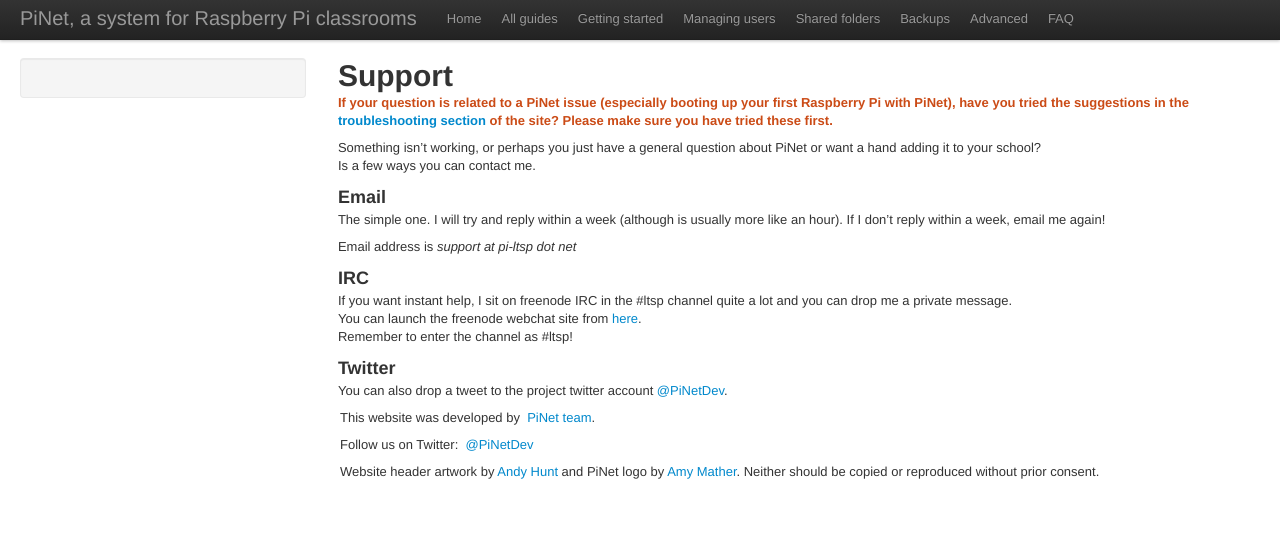
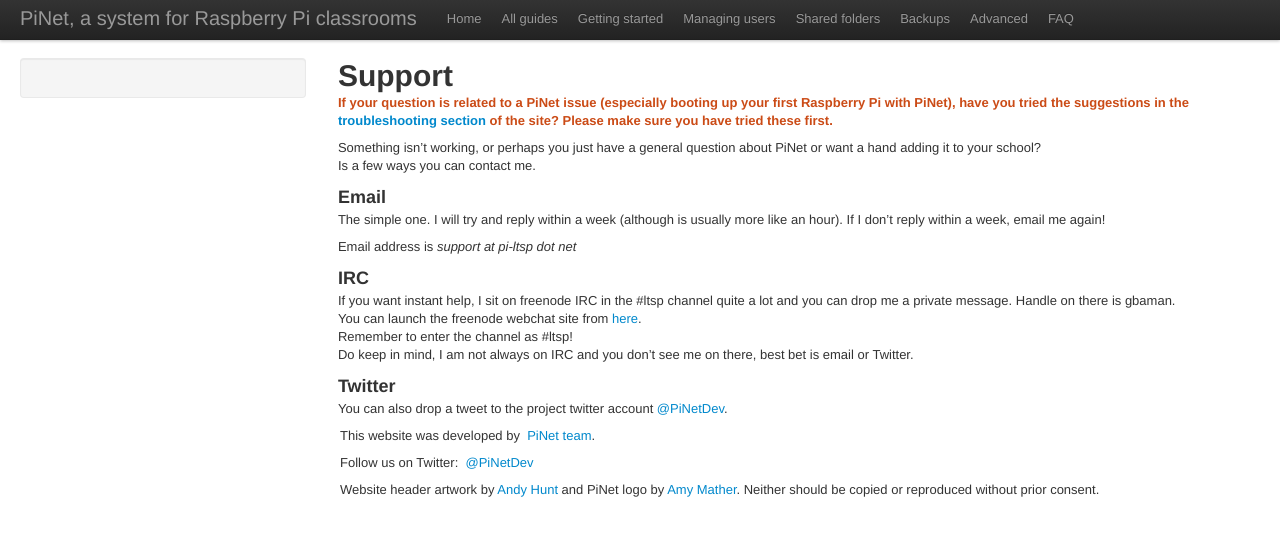
Before and after one commit to PiNet/PiNet.github.io, a Jekyll site: the page built from articles/support.md, in a window 1280 px wide. Shown: the top 536 px of the page. Built offline with Jekyll 4.4.1, drawn with Linux system fonts in a browser that asks for light colours; some web fonts are replaced; Markdown is read by kramdown in place of the engine named in the settings.

Commit message:
Added IRC handle

```diff
--- a/articles/support.md
+++ b/articles/support.md
@@ -3,7 +3,7 @@
 layout: article
 ---
 
-#Support
+# Support
 
 **If your question is related to a PiNet issue (especially booting up your first Raspberry Pi with PiNet), have you tried the suggestions in the [troubleshooting section](troubleshooting/troubleshooting.html) of the site? Please make sure you have tried these first.**
 
@@ -11,15 +11,16 @@
 Something isn't working, or perhaps you just have a general question about PiNet or want a hand adding it to your school?
 Is a few ways you can contact me.
 
-###Email
+### Email
 The simple one. I will try and reply within a week (although is usually more like an hour). If I don't reply within a week, email me again!
 
 Email address is  *support at pi-ltsp dot net*
 
-###IRC
-If you want instant help, I sit on freenode IRC in the #ltsp channel quite a lot and you can drop me a private message.
+### IRC
+If you want instant help, I sit on freenode IRC in the #ltsp channel quite a lot and you can drop me a private message. Handle on there is gbaman.
 You can launch the freenode webchat site from [here](https://webchat.freenode.net/).
 Remember to enter the channel as #ltsp!
+Do keep in mind, I am not always on IRC and you don't see me on there, best bet is email or Twitter.
 
-###Twitter
+### Twitter
 You can also drop a tweet to the project twitter account  [@PiNetDev](https://twitter.com/pinetdev).
```
